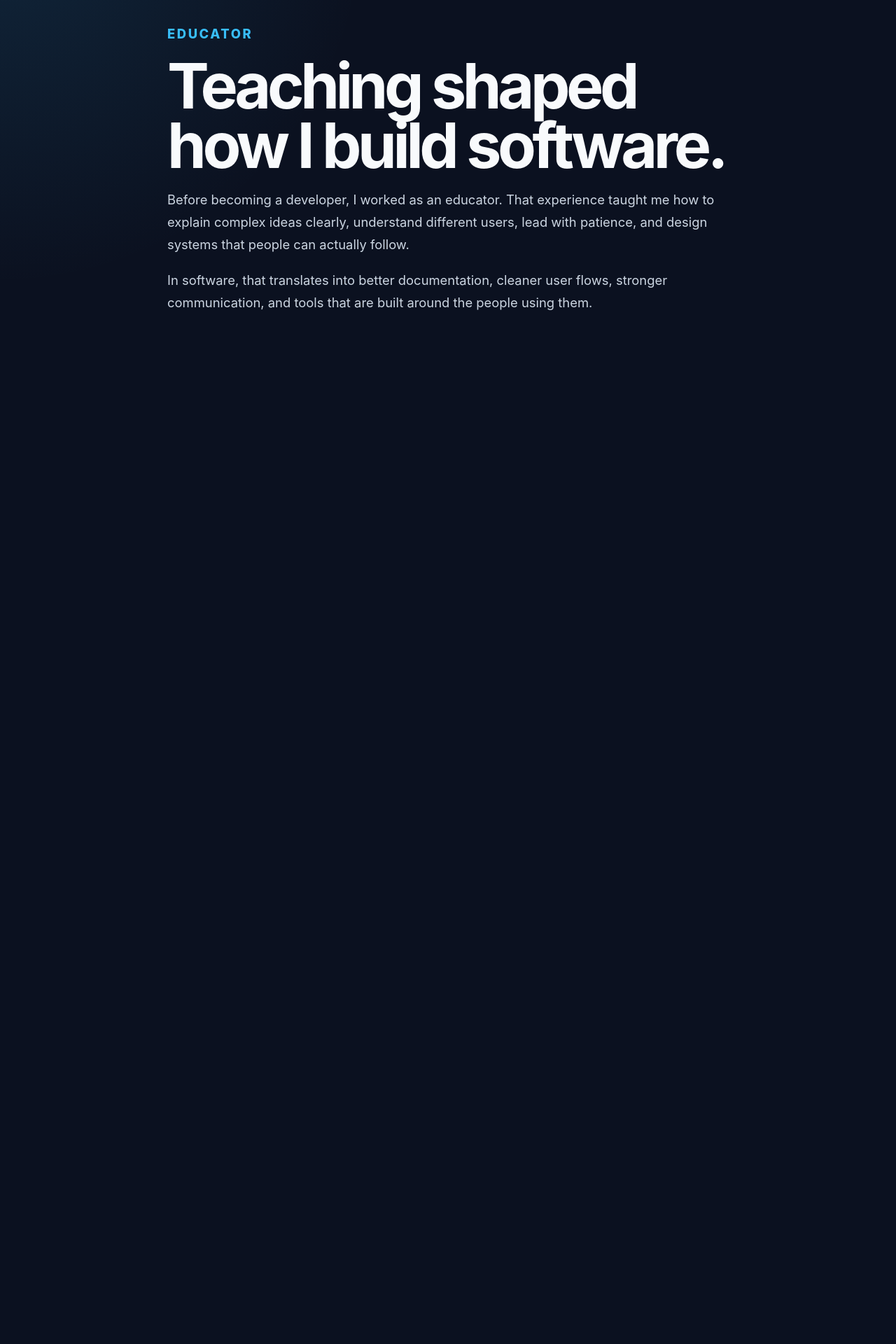
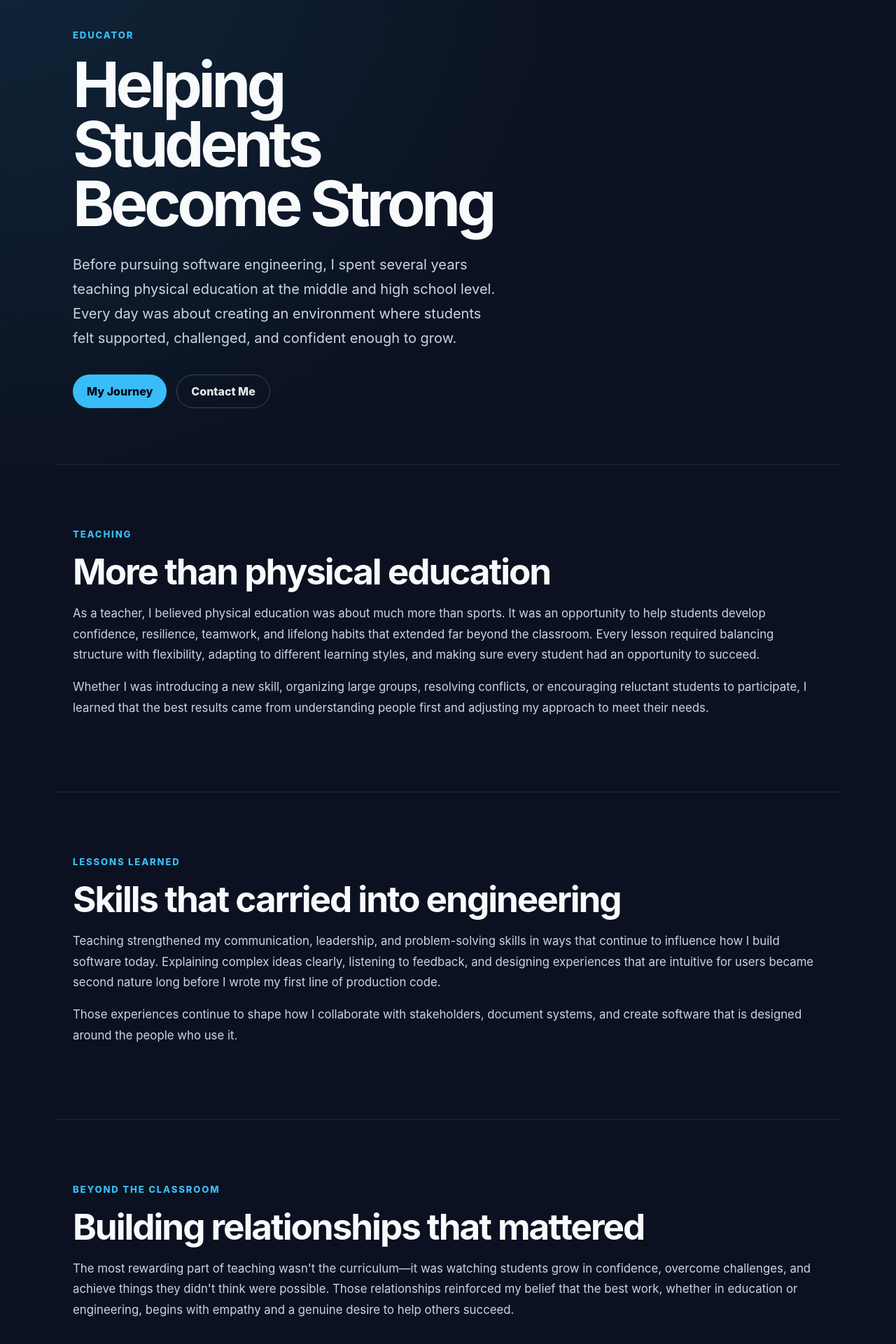
Before and after one commit to jdtoloza/developer-portfolio, a React app: page /educator in a window 1280 px wide. Shown: the part 118-2038 px from the top of the page at 70% size. Before the commit the page ends 800 px from the top, so only its background shows below. Built offline with nearby package versions, Linux system fonts and the light colour scheme; the HTML template or start-up script is replaced by a standard one.

Commit message:
Updated Educator and Learner Content

```diff
--- a/src/pages/Educator.tsx
+++ b/src/pages/Educator.tsx
@@ -1,22 +1,94 @@
+// import heroImg from "../assets/Teacher_Image.png";
+
 function Educator() {
   return (
-    <main className="page">
-      <p className="eyebrow">Educator</p>
+    <main>
+      <section className="hero">
+        <div className="hero-content">
+          <p className="eyebrow">Educator</p>
 
-      <h1>Teaching shaped how I build software.</h1>
+          <h1>Helping Students Become Strong</h1>
 
-      <p>
-        Before becoming a developer, I worked as an educator. That experience
-        taught me how to explain complex ideas clearly, understand different
-        users, lead with patience, and design systems that people can actually
-        follow.
-      </p>
+          <p className="hero-copy">
+            Before pursuing software engineering, I spent several years teaching
+            physical education at the middle and high school level. Every day
+            was about creating an environment where students felt supported,
+            challenged, and confident enough to grow.
+          </p>
 
-      <p>
-        In software, that translates into better documentation, cleaner user
-        flows, stronger communication, and tools that are built around the
-        people using them.
-      </p>
+          <div className="hero-actions">
+            <a href="#journey" className="button primary">
+              My Journey
+            </a>
+
+            <a href="mailto:Josh.Toloza@gmail.com" className="button secondary">
+              Contact Me
+            </a>
+          </div>
+        </div>
+
+        {/* <img
+          src={heroImg}
+          className="hero-image"
+          alt="Josh teaching physical education"
+        /> */}
+      </section>
+
+      <section id="journey" className="section">
+        <p className="eyebrow">Teaching</p>
+
+        <h2>More than physical education</h2>
+
+        <p>
+          As a teacher, I believed physical education was about much more than
+          sports. It was an opportunity to help students develop confidence,
+          resilience, teamwork, and lifelong habits that extended far beyond the
+          classroom. Every lesson required balancing structure with flexibility,
+          adapting to different learning styles, and making sure every student
+          had an opportunity to succeed.
+        </p>
+
+        <p>
+          Whether I was introducing a new skill, organizing large groups,
+          resolving conflicts, or encouraging reluctant students to participate,
+          I learned that the best results came from understanding people first
+          and adjusting my approach to meet their needs.
+        </p>
+      </section>
+
+      <section className="section">
+        <p className="eyebrow">Lessons Learned</p>
+
+        <h2>Skills that carried into engineering</h2>
+
+        <p>
+          Teaching strengthened my communication, leadership, and problem-solving
+          skills in ways that continue to influence how I build software today.
+          Explaining complex ideas clearly, listening to feedback, and designing
+          experiences that are intuitive for users became second nature long
+          before I wrote my first line of production code.
+        </p>
+
+        <p>
+          Those experiences continue to shape how I collaborate with
+          stakeholders, document systems, and create software that is designed
+          around the people who use it.
+        </p>
+      </section>
+
+      <section className="section">
+        <p className="eyebrow">Beyond the Classroom</p>
+
+        <h2>Building relationships that mattered</h2>
+
+        <p>
+          The most rewarding part of teaching wasn't the curriculum—it was
+          watching students grow in confidence, overcome challenges, and achieve
+          things they didn't think were possible. Those relationships reinforced
+          my belief that the best work, whether in education or engineering,
+          begins with empathy and a genuine desire to help others succeed.
+        </p>
+      </section>
     </main>
   );
 }
--- a/src/pages/Learner.tsx
+++ b/src/pages/Learner.tsx
@@ -1,21 +1,94 @@
+// import heroImg from "../assets/Learner_Image.png";
+
 function Learner() {
   return (
-    <main className="page">
-      <p className="eyebrow">Lifelong Learner</p>
+    <main>
+      <section className="hero">
+        <div className="hero-content">
+          <p className="eyebrow">Lifelong Learner</p>
 
-      <h1>I keep building, learning, and improving.</h1>
+          <h1>Go Big or Go Home</h1>
 
-      <p>
-        My path into software was not linear. I moved from teaching into
-        computer science, then into building real tools for real teams. That
-        process taught me how to learn quickly, work through uncertainty, and
-        keep improving through repetition.
-      </p>
+          <p className="hero-copy">
+            Whether it's software engineering, powerlifting, gaming, or learning
+            an entirely new skill, I enjoy understanding how things work. I find
+            fulfillment in starting with little knowledge, asking questions, and
+            gradually turning complexity into confidence.
+          </p>
 
-      <p>
-        Right now, I’m focused on sharpening my React, TypeScript, backend, API,
-        and system design skills while continuing to build practical projects.
-      </p>
+          <div className="hero-actions">
+            <a href="#journey" className="button primary">
+              What I'm Learning
+            </a>
+
+            <a href="mailto:Josh.Toloza@gmail.com" className="button secondary">
+              Contact Me
+            </a>
+          </div>
+        </div>
+
+        {/* <img
+          src={heroImg}
+          className="hero-image"
+          alt="Josh learning and exploring new interests"
+        /> */}
+      </section>
+
+      <section id="journey" className="section">
+        <p className="eyebrow">Mindset</p>
+
+        <h2>Learning doesn't stop after graduation.</h2>
+
+        <p>
+          My path has taken me from kinesiology and education to computer
+          science, but one thing has remained constant: I enjoy learning.
+          Whether it's exploring a new programming language, understanding a
+          complex API, refining a lifting technique, or mastering a new game, I
+          genuinely enjoy the process of improving through curiosity and
+          repetition.
+        </p>
+
+        <p>
+          I don't see learning as something reserved for school. It's something
+          I actively pursue because I enjoy understanding how systems work and
+          finding better ways to solve problems.
+        </p>
+      </section>
+
+      <section className="section">
+        <p className="eyebrow">Beyond Software</p>
+
+        <h2>Learning takes many forms.</h2>
+
+        <p>
+          Outside of engineering, you'll usually find me training in the gym,
+          playing strategy and RPG games, experimenting with new recipes,
+          exploring AI tools, or diving into topics that simply catch my
+          interest. Every hobby teaches something different—discipline,
+          creativity, strategic thinking, patience, or problem solving—and those
+          lessons often influence how I approach software development.
+        </p>
+
+        <p>
+          Powerlifting taught me consistency. Games taught me systems thinking
+          and collaboration. Software gave me a way to combine those lessons
+          into building tools that solve real problems.
+        </p>
+      </section>
+
+      <section className="section">
+        <p className="eyebrow">Always Improving</p>
+
+        <h2>The next challenge is always the most exciting.</h2>
+
+        <p>
+          I don't believe there's a finish line when it comes to learning.
+          Technology changes, industries evolve, and there's always another
+          challenge worth exploring. That curiosity is what keeps me motivated
+          to continue building, experimenting, and growing—both as an engineer
+          and as a person.
+        </p>
+      </section>
     </main>
   );
 }
```
